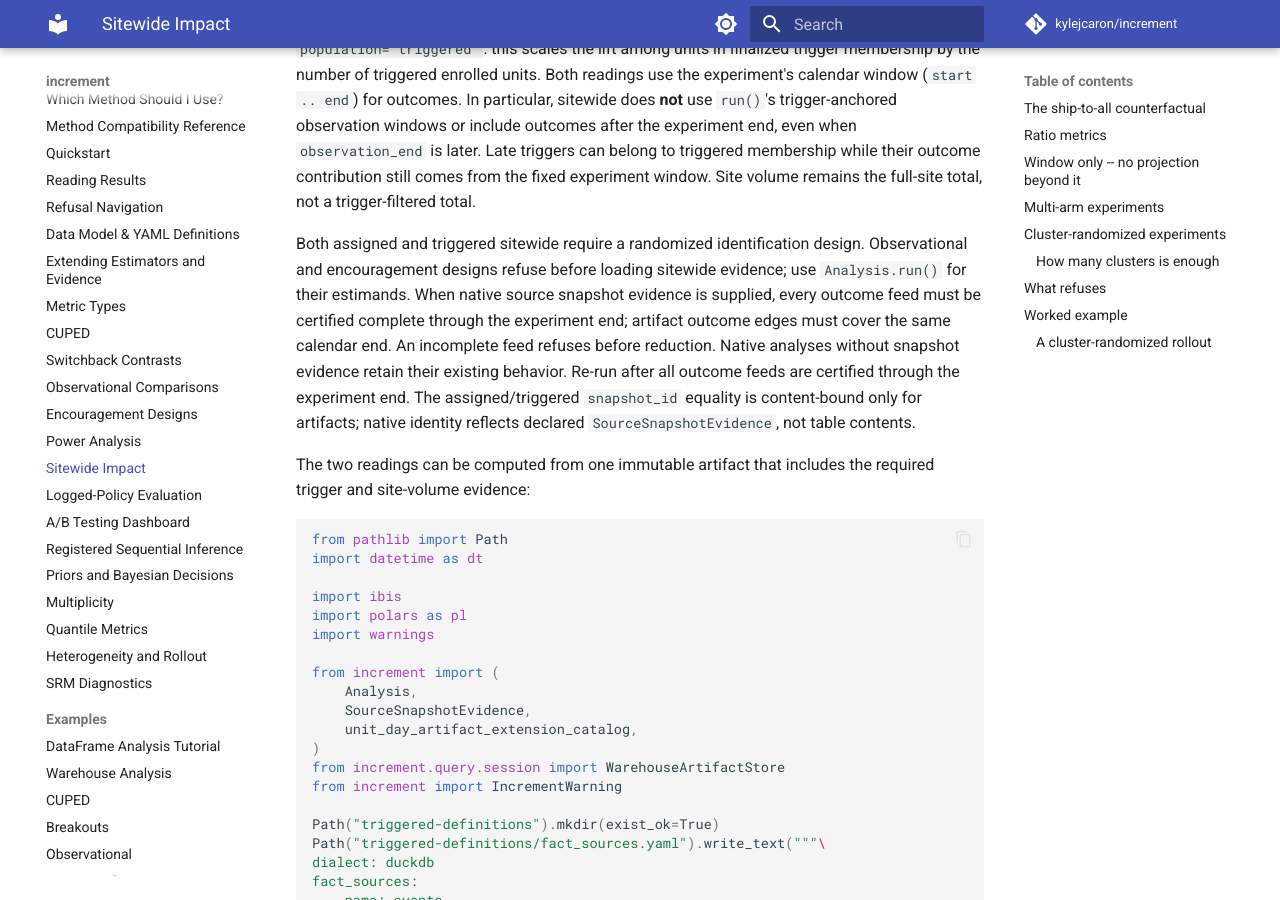
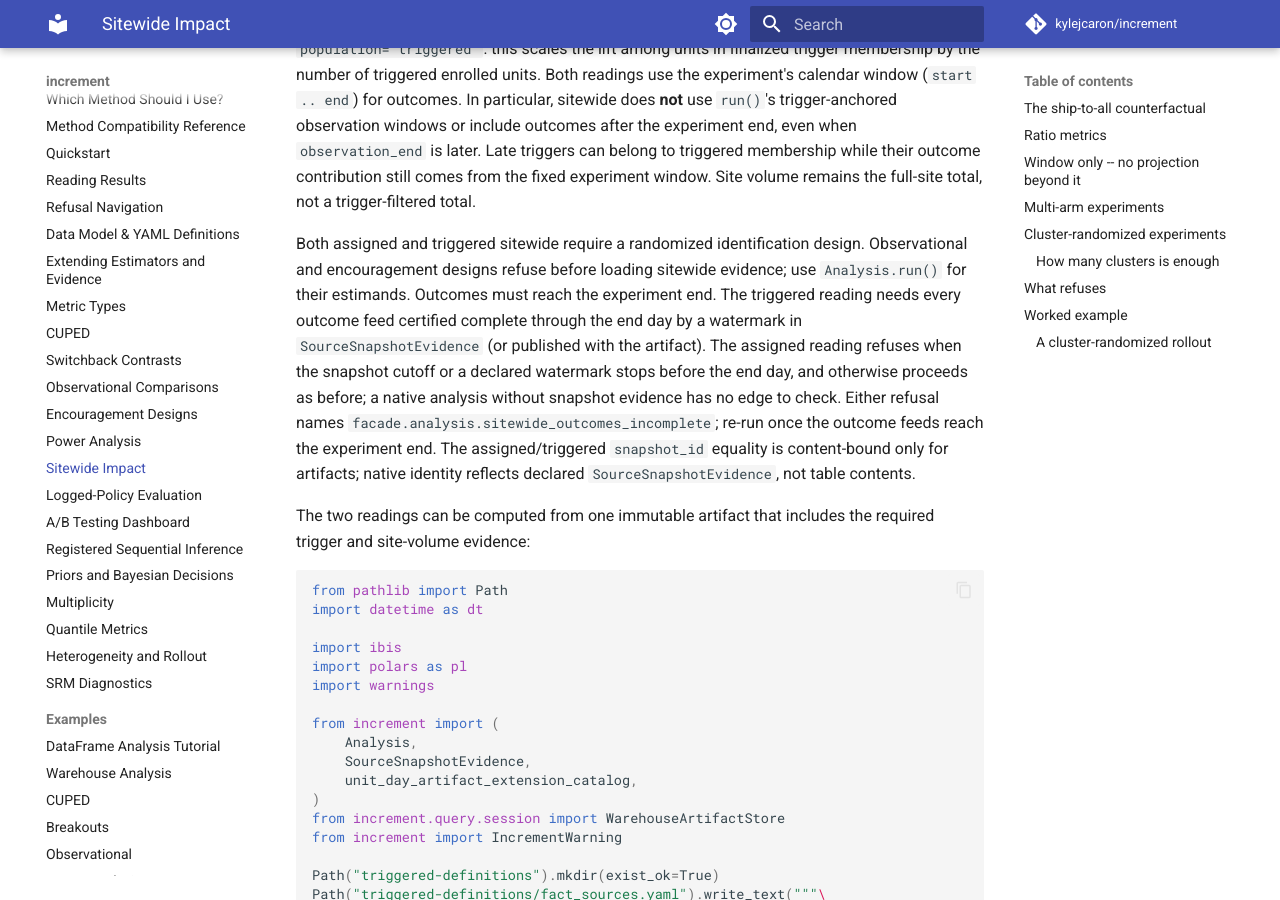
Before and after one commit to kylejcaron/increment, an MkDocs documentation site: the page built from docs/guides/sitewide-impact.md, in a window 1280 px wide and 900 px high, scrolled down 534 px. Built offline with MkDocs 1.6.1 and Material for MkDocs 9.7.7, drawn with Linux system fonts in a browser that asks for light colours; comment, search, counter and statistics services are not loaded.

Commit message:
Keep assigned sitewide available on uncertified outcome feeds
Only the triggered reading requires every outcome feed to be certified through the experiment end. The assigned reading refuses when the snapshot cutoff or a watermark is known to stop before the end day, and otherwise behaves as an analysis without snapshot evidence, on native and artifact alike.

```diff
--- a/docs/guides/sitewide-impact.md
+++ b/docs/guides/sitewide-impact.md
@@ -33,11 +33,14 @@ window. Site volume remains the full-site total, not a trigger-filtered total.
 Both assigned and triggered sitewide require a randomized identification
 design. Observational and encouragement designs refuse before loading
 sitewide evidence; use `Analysis.run()` for their estimands.
-When native source snapshot evidence is supplied, every outcome feed must be
-certified complete through the experiment end; artifact outcome edges must
-cover the same calendar end. An incomplete feed refuses before reduction.
-Native analyses without snapshot evidence retain their existing behavior.
-Re-run after all outcome feeds are certified through the experiment end.
+Outcomes must reach the experiment end. The triggered reading needs every
+outcome feed certified complete through the end day by a watermark in
+`SourceSnapshotEvidence` (or published with the artifact). The assigned
+reading refuses when the snapshot cutoff or a declared watermark stops before
+the end day, and otherwise proceeds as before; a native analysis without
+snapshot evidence has no edge to check. Either refusal names
+`facade.analysis.sitewide_outcomes_incomplete`; re-run once the outcome feeds
+reach the experiment end.
 The assigned/triggered `snapshot_id` equality is content-bound only for
 artifacts; native identity reflects declared `SourceSnapshotEvidence`, not
 table contents.
```
Also changed, not shown: docs/limitations.md (+6 -5 lines), 3 other files.
